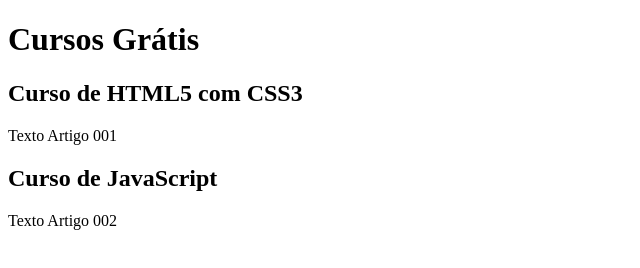
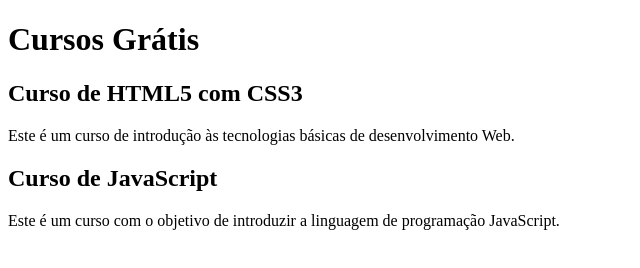
Before and after one commit to biettodev/projeto-site, a plain HTML site: page index.html in a window 1280 px wide. Shown: the whole page, without its empty margins (0-640 px from the left). Drawn offline with Linux system fonts and the light colour scheme.

Commit message:
Adicionei mais conteúdo

```diff
--- a/index.html
+++ b/index.html
@@ -3,7 +3,7 @@
 <head>
 	<meta charset="UTF-8">
 	<meta name="viewport" content="width=device-width, initial-scale=1.0">
-	<title>Projeto Site</title>
+	<title>Site CursoVídeo</title>
 </head>
 <body>
 	<main>
@@ -11,11 +11,11 @@
 			<h1>Cursos Grátis</h1>
 			<article>
 				<h2>Curso de HTML5 com CSS3</h2>
-				<p>Texto Artigo 001</p>
+				<p>Este é um curso de introdução às tecnologias básicas de desenvolvimento Web. </p>
 			</article>
 			<article>
 				<h2>Curso de JavaScript</h2>
-				<p>Texto Artigo 002</p>
+				<p>Este é um curso com o objetivo de introduzir a linguagem de programação JavaScript.</p>
 			</article>
 		</header>
 	</main>
```
